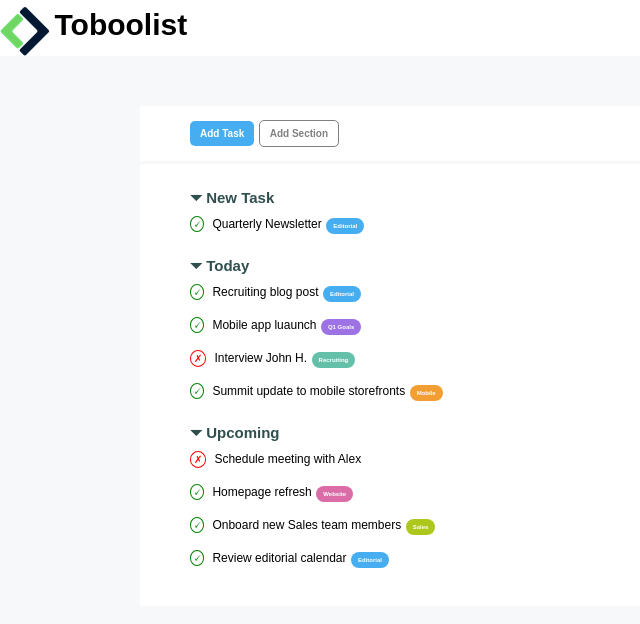
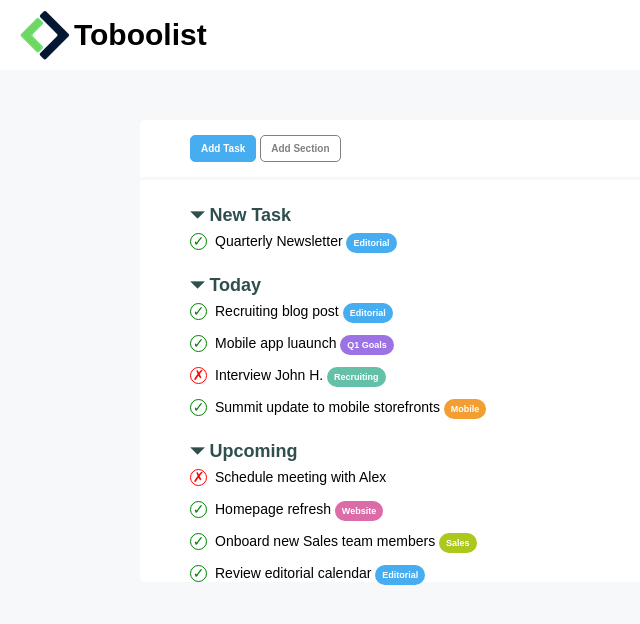
Before and after one commit to GiuliaSardell/html-css-toboolist, a plain HTML site: page index.html in a window 1280 px wide. Shown: the whole page, without its empty margins (0-640 px from the left). Drawn offline with Linux system fonts and the light colour scheme.

Commit message:
correzione esercizio

```diff
--- a/css/style.css
+++ b/css/style.css
@@ -3,6 +3,7 @@
   padding: 0;
   box-sizing: border-box;
   font-family: Arial, Helvetica, sans-serif;
+  font-size: 14px;
 }
 
 body{
@@ -11,25 +12,28 @@ body{
 
 header{
   background-color: white;
+  padding: 10px 20px;
 }
 
 #logo{
-  display: inline-block;
   vertical-align: middle;
 }
 
 #title{
   font-size: 30px;;
   font-weight: bold;
-  /* padding-top: 20px; */
-  line-height: 50px;
+  vertical-align: middle;
 }
 
 .container{
   background-color: white;
   width: 1000px;
-  height: 500px;
   margin: 50px auto;
+  border-radius: 5px;
+}
+
+.button{
+  border-bottom: 3px solid #F6F8F9;
 }
 
 
@@ -39,12 +43,13 @@ header{
   border-radius: 5px;
   font-weight: bold;
   font-size: 10px;
+  cursor: pointer;
 }
 
 #button1{
   background-color: #47ADF1;
   color: white;
-  border: 0;
+  border: 1px solid  #47ADF1;
 }
 
 #button2{
@@ -52,10 +57,6 @@ header{
   color: grey;
   border: 1px solid grey;
   margin: -50px;
-}
-
-.button{
-  border-bottom: 3px solid #F6F8F9;
 }
 
 
@@ -69,37 +70,38 @@ header{
 
 .title-box{
 font-weight: bold;
-font-size: 15px;
+font-size: 18px;
 color: darkslategrey;
 display: block;
 margin-bottom: 7px;
 }
 
+
 .check:before{
-  content: "\01F5F8";
+  content: "\2713";
   color: green;
-  background-color:white;
-  padding: 0 2px;
   border: 1px solid green;
-  border-radius: 50%;
-  margin-right: 8px;
 }
 
 
 .no-check:before{
   content: "\02717";
-  font-size: 10px;
   color: red;
+  border: 1px solid red;
+}
+
+
+.no-check:before, .check:before{
+  display: inline-block;
+  width: 15px;
+  height: 15px;
+  line-height: 15px;
+  text-align: center;
   background-color:white;
-  padding: 2px 3px;
-  border: 1px solid red;
   border-radius: 50%;
   margin-right: 8px;
 }
 
-.check, .no-check {
-  font-size: 12px;
-}
 
 li{
   margin-bottom: 15px ;
@@ -107,15 +109,15 @@ li{
 
 ul {
   list-style-type: none;
-  }
+}
+
 
 .button-box-span{
   padding: 5px 7px;
   border-radius: 18px;
   font-weight: bold;
-  font-size: 6px;
+  font-size: 9px;
   color: white;
-  /* display: block; */
 }
 
 #button-blu{
```
Also changed, not shown: index.html (+1 -0 lines).
